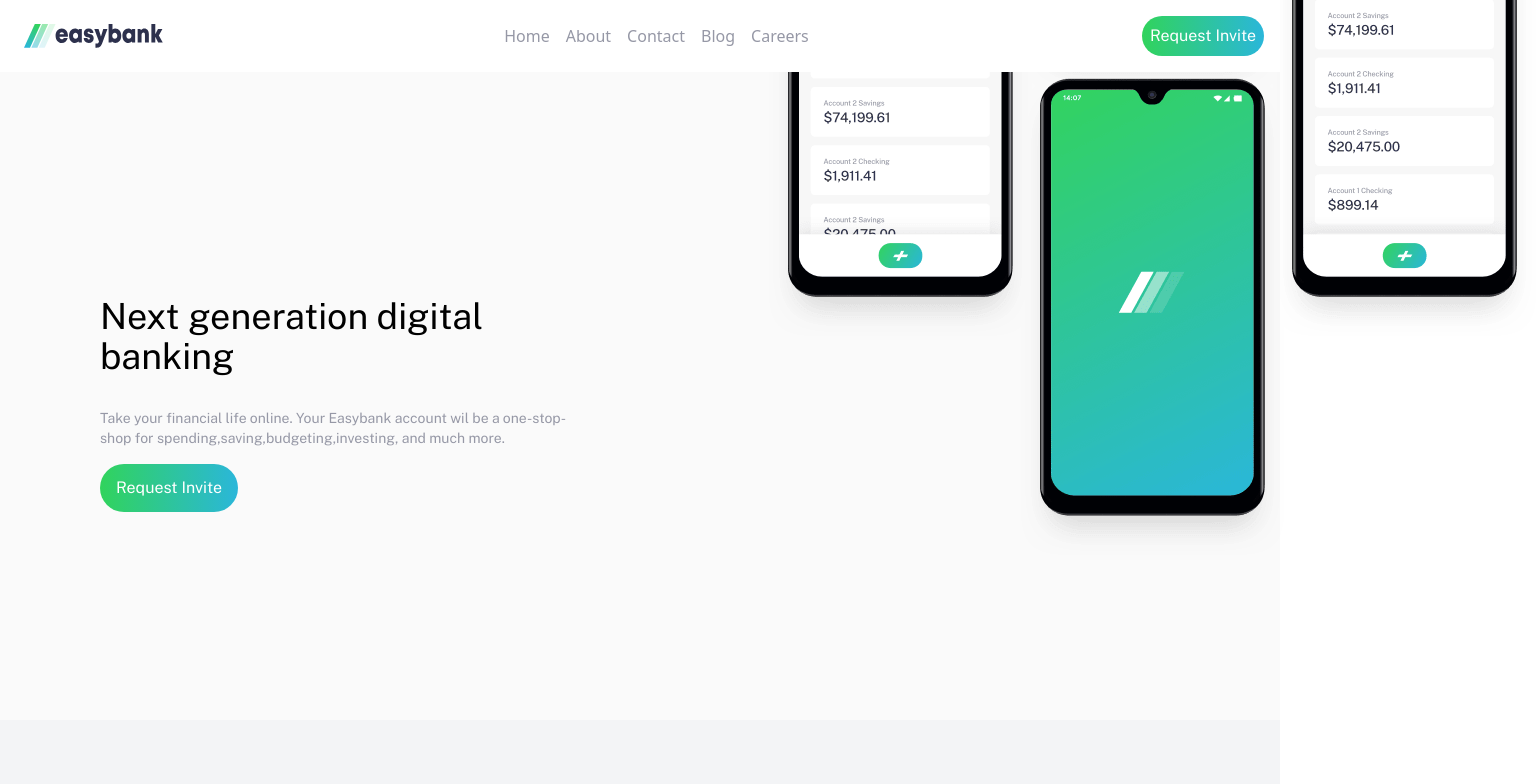
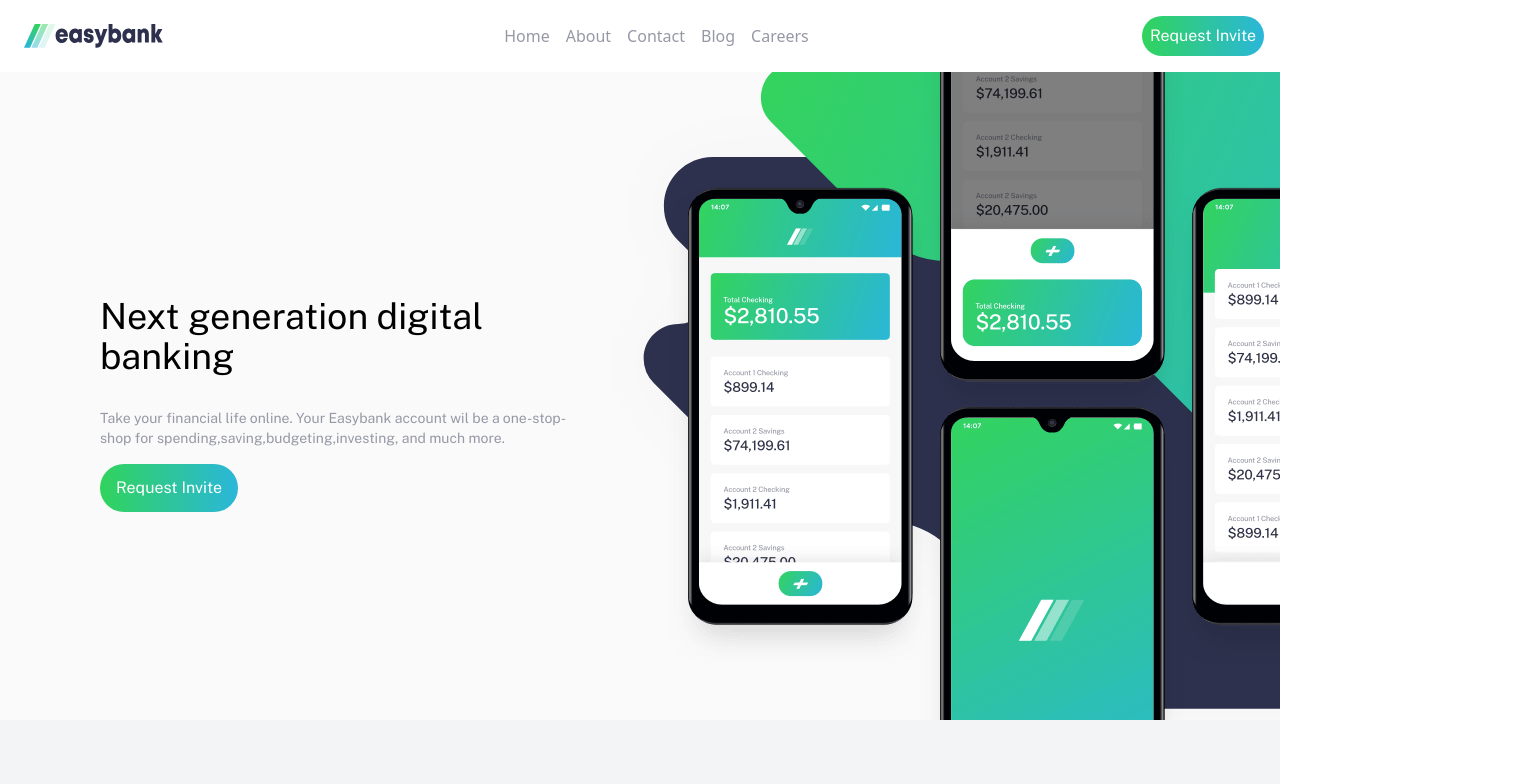
Before and after one commit to MikeProduce/front-end-challange, a React (Vite) app in the folder challange-attempt/: page / in a window 1280 px wide. Shown: the top 784 px of the page, 1536 px wide, since content can reach past the window. Built offline with nearby package versions, Linux system fonts and the light colour scheme.

Commit message:
fixed the svg, it looks good enough

```diff
--- a/challange-attempt/src/components/landingPage.jsx
+++ b/challange-attempt/src/components/landingPage.jsx
@@ -1,6 +1,8 @@
 import DesktopImage from '../images/bg-intro-desktop.svg'
 import MobileImage from '../images/bg-intro-mobile.svg'
 import MobilePhones from '../images/image-mockups.png'
+import { useEffect,useRef } from 'react'
+
 
 
 export const LandingPage = () => {
@@ -8,21 +10,20 @@
 //sm: 640,md:768,lg:1024;,xl:1280
 
     return (
-        <section className='bg-Very-Light-Gray pb-10 md:py-20 md:px-14 lg:px-5'>
-  <div className='lg:mx-20 md:flex md:flex-row-reverse md:py-32'>
+        <section className=' bg-Very-Light-Gray pb-10 md:py-20 md:px-14 lg:px-5 overflow-hidden'>
+  <div className='lg:mx-20 md:flex md:flex-row-reverse md:py-32 relative'>
     <div className='w-full h-full'>
-      <img className='z-2 absolute -top-20 sm:-top-70 xxs:-top-32 xs:-top-30 smm:-top-30 md:-top-96 md:-right-64' src={MobilePhones} alt={MobilePhones}/>
-      <img className='z-1 absolute top-0 hidden' src={DesktopImage} alt={DesktopImage} />
+      <img className='object-cover z-30 md:h-11/12 md:-top-48 lg:-top-92 lg:-right-96 xl:-right-64 xl:-top-52 md:block absolute -top-20 sm:-top-70 xxs:-top-32 xs:-top-30 smm:-top-30 2xl:-top-52' src={MobilePhones} alt={MobilePhones}/>
+      <img className='z-10 absolute hidden md:block xl:-top-64 lg:-top-32 md:-top-32 md:h-max md:w-full 2xl:w-9/12 2xl:-right-96' src={DesktopImage} alt={DesktopImage} />
       <img className='md:hidden w-full' src={MobileImage} alt="" />
     </div>
-    <div className='text-center items-center md:text-left'>
-      <h1 className='text-4xl p-4 md:py-4 md:px-0 '>Next generation digital banking</h1>
-      <p className='p-4 text-sm text-Grayish-Blue md:py-4 md:px-0'>Take your financial life online. Your Easybank account wil be a one-stop-shop for spending,saving,budgeting,investing, and much more.
+    <div className='text-center items-center md:text-left 2xl:w-11/12'>
+      <h1 className='text-4xl p-4 md:py-4 md:px-0 2xl:text-4xl '>Next generation digital banking</h1>
+      <p className='p-4 text-sm text-Grayish-Blue md:py-4 md:px-0 2xl:text-lg'>Take your financial life online. Your Easybank account wil be a one-stop-shop for spending,saving,budgeting,investing, and much more.
       </p>
       <button className="rounded-3xl px-4 py-3 bg-gradient-to-r from-lime-green to-Bright-Cyan text-white text-md">Request Invite</button>
     </div>
   </div>
 </section>
-
     )
 }
--- a/challange-attempt/src/components/navbar.jsx
+++ b/challange-attempt/src/components/navbar.jsx
@@ -35,7 +35,7 @@
 
 
   return (
-    <nav className={`relative lg:flex md:flex mx-0 justify-between bg-white z-10 ${shadow}`}>
+    <nav className={`relative lg:flex md:flex mx-0 justify-between bg-white z-40 ${shadow}`}>
         <div className="p-4 justify-between flex">
             <img className='p-2' src={Logo} alt={Logo} />
             <button className='block text-white md:hidden p-2' onClick={toggleOpen}>
--- a/challange-attempt/src/components/sectionOne.jsx
+++ b/challange-attempt/src/components/sectionOne.jsx
@@ -26,7 +26,7 @@
 
 
     return (
-        <section className='bg-Light-Grayish-Blue pb-10 pt-10 md:z-10 lg:z-10 md:p-4 md:py-32'>
+        <section className=' bg-Light-Grayish-Blue pb-10 pt-10 md:z-10 lg:z-10 xl:z-10 md:p-4 md:py-32'>
             <div className='lg:mx-20 md:mx-10'>
             <div className='text-center md:text-left'>
                 <h1 className='text-3xl p-4 md:p-2'>Why choose <br className='md:hidden'/> Easybank?</h1>
```
